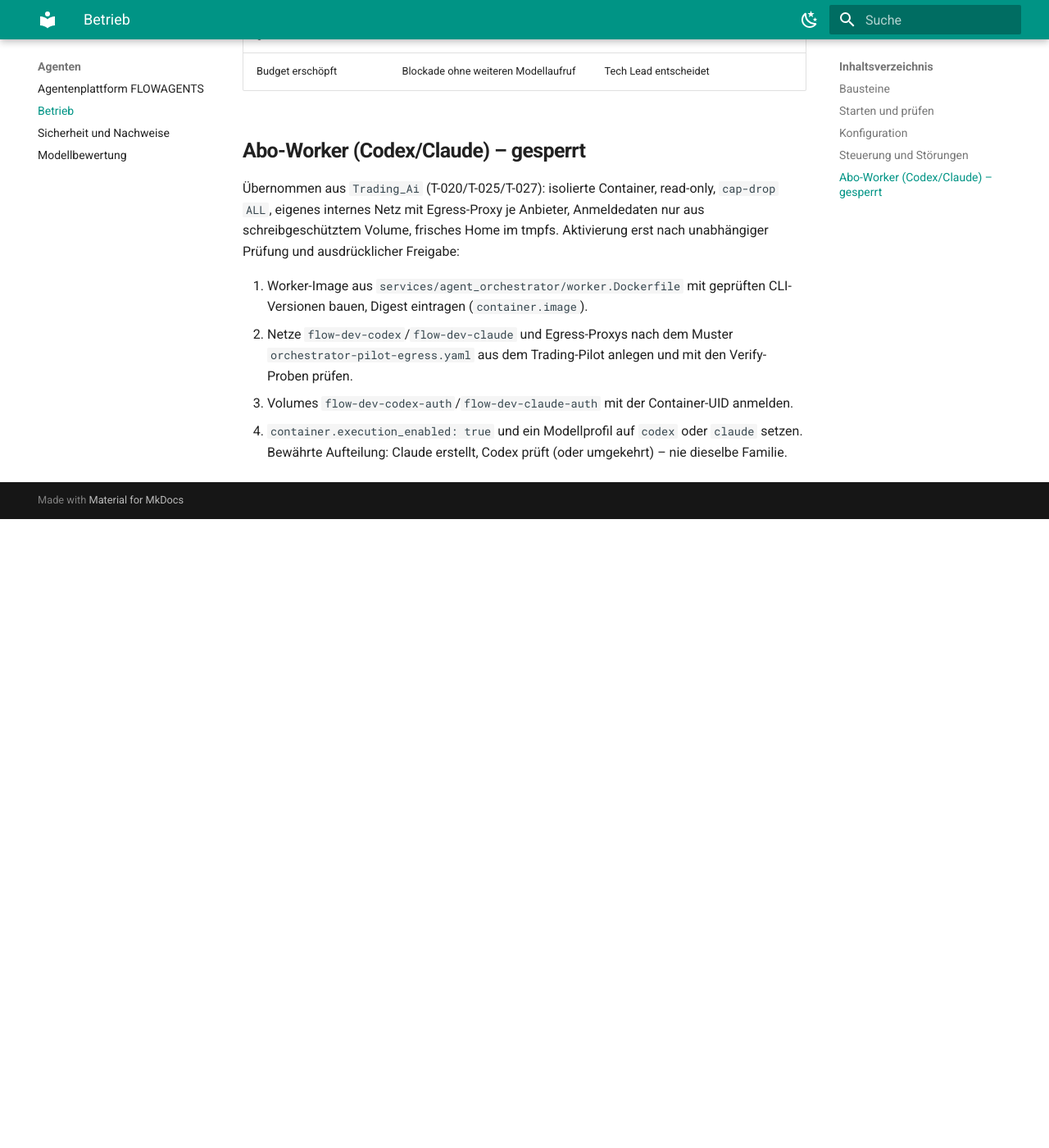
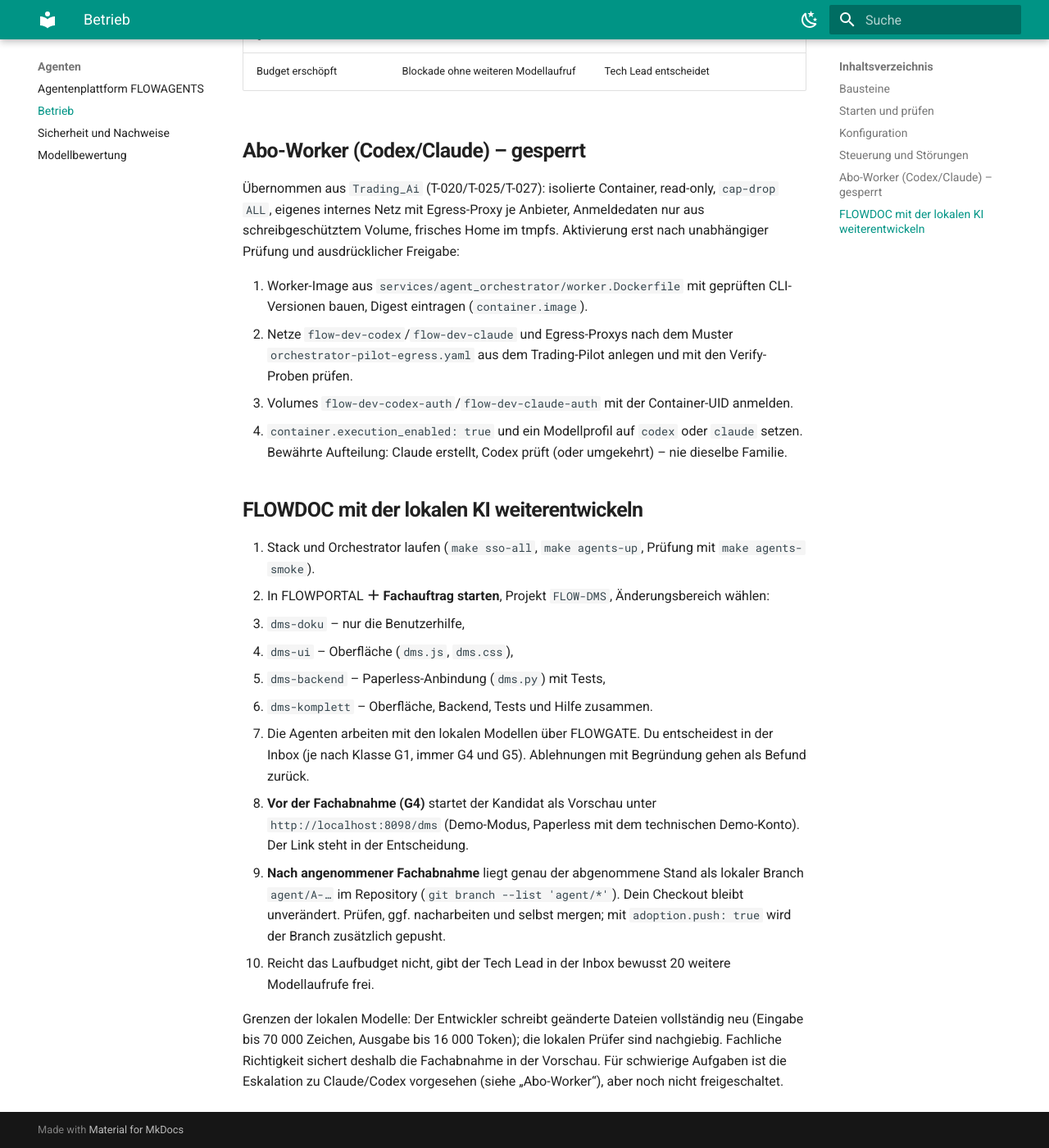
Before and after one commit to BasKjell/ERP_Eigenbau, an MkDocs documentation site: the page built from docs/agents/betrieb.md, in a window 1280 px wide and 1400 px high, scrolled down 1978 px. Shown: the whole window at 82% size. Built offline with MkDocs 1.6.1 and Material for MkDocs 9.7.7, drawn with Linux system fonts in a browser that asks for light colours; before the commit the page ends 2611 px from its top, so only the background shows below that.

Commit message:
docs: Arbeitsablauf für FLOWDOC-Entwicklung mit der lokalen KI
Agent: claude-code / claude-opus-5-5
Co-Authored-By: Claude Opus 5.5 <noreply@anthropic.com>

```diff
--- a/docs/agents/betrieb.md
+++ b/docs/agents/betrieb.md
@@ -66,3 +66,26 @@ frisches Home im tmpfs. Aktivierung erst nach unabhängiger Prüfung und ausdrü
 3. Volumes `flow-dev-codex-auth`/`flow-dev-claude-auth` mit der Container-UID anmelden.
 4. `container.execution_enabled: true` und ein Modellprofil auf `codex` oder `claude` setzen.
    Bewährte Aufteilung: Claude erstellt, Codex prüft (oder umgekehrt) – nie dieselbe Familie.
+
+## FLOWDOC mit der lokalen KI weiterentwickeln
+
+1. Stack und Orchestrator laufen (`make sso-all`, `make agents-up`, Prüfung mit `make agents-smoke`).
+2. In FLOWPORTAL **＋ Fachauftrag starten**, Projekt `FLOW-DMS`, Änderungsbereich wählen:
+   - `dms-doku` – nur die Benutzerhilfe,
+   - `dms-ui` – Oberfläche (`dms.js`, `dms.css`),
+   - `dms-backend` – Paperless-Anbindung (`dms.py`) mit Tests,
+   - `dms-komplett` – Oberfläche, Backend, Tests und Hilfe zusammen.
+3. Die Agenten arbeiten mit den lokalen Modellen über FLOWGATE. Du entscheidest in der Inbox
+   (je nach Klasse G1, immer G4 und G5). Ablehnungen mit Begründung gehen als Befund zurück.
+4. **Vor der Fachabnahme (G4)** startet der Kandidat als Vorschau unter `http://localhost:8098/dms`
+   (Demo-Modus, Paperless mit dem technischen Demo-Konto). Der Link steht in der Entscheidung.
+5. **Nach angenommener Fachabnahme** liegt genau der abgenommene Stand als lokaler Branch
+   `agent/A-…` im Repository (`git branch --list 'agent/*'`). Dein Checkout bleibt unverändert.
+   Prüfen, ggf. nacharbeiten und selbst mergen; mit `adoption.push: true` wird der Branch zusätzlich
+   gepusht.
+6. Reicht das Laufbudget nicht, gibt der Tech Lead in der Inbox bewusst 20 weitere Modellaufrufe frei.
+
+Grenzen der lokalen Modelle: Der Entwickler schreibt geänderte Dateien vollständig neu (Eingabe bis
+70 000 Zeichen, Ausgabe bis 16 000 Token); die lokalen Prüfer sind nachgiebig. Fachliche
+Richtigkeit sichert deshalb die Fachabnahme in der Vorschau. Für schwierige Aufgaben ist die
+Eskalation zu Claude/Codex vorgesehen (siehe „Abo-Worker“), aber noch nicht freigeschaltet.
```
Also changed, not shown: docs/handoffs/flow-agents-2026-11-22.md (+9 -0 lines).
